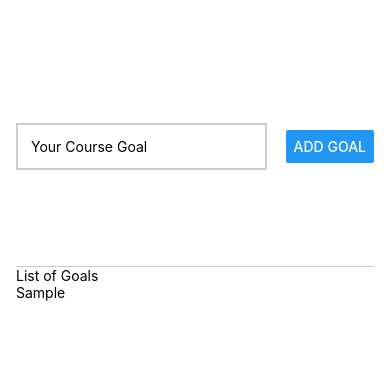
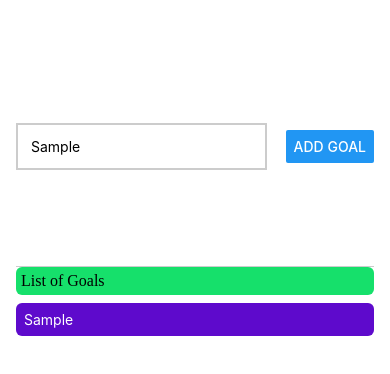
Before and after one commit to eryyyj/awesomeProjectJs, a React Native app: screen / in a window 390 px wide. Both pictures are taken after typing "Sample" into the empty fields and a click on the button "ADD GOAL". Shown: the top 374 px of the page. Built offline with nearby package versions, Linux system fonts and the light colour scheme.

Commit message:
modified:   App.js 	new file:   components/GoalInput.js 	new file:   components/GoalItem.js

```diff
--- a/App.js
+++ b/App.js
@@ -1,41 +1,31 @@
-import { StyleSheet, Text, View, Button, TextInput } from 'react-native';
+import { StyleSheet, View, FlatList } from 'react-native';
 import { useState } from 'react';
 
+import GoalItem from './components/GoalItem';
+import GoalInput from './components/GoalInput';
+
 export default function App() {
-  const [enteredGoalText, setEnteredGoalText] = useState('');
   const [courseGoals, setCourseGoals] = useState([]);
 
-  function goalInputHandler(enteredText) {
-    setEnteredGoalText(enteredText);
-  }
-
-  function addGoalHandler() {
+  function addGoalHandler(enteredGoalText) {
     setCourseGoals(currentCourseGoals => [
       ...currentCourseGoals,
-      { text: enteredGoalText, key: Math.random().toString() }
+      { text: enteredGoalText, key: Math.random().toString() },
     ]);
-    setEnteredGoalText('');
   }
 
   return (
     <View style={styles.appContainer}>
-      <View style={styles.inputContainer}>
-        <TextInput
-          style={styles.textInput}
-          placeholder='Your Course Goal'
-          onChangeText={goalInputHandler}
-          value={enteredGoalText}
+      <GoalInput onAddGoal={addGoalHandler} />
+      <View style={styles.goalsContainer}>
+        <text style={styles.listStyle}> List of Goals</text>
+        <FlatList
+          data={courseGoals}
+          renderItem={(itemData) => (
+            <GoalItem text={itemData.item.text} />
+          )}
+          keyExtractor={(item) => item.key}
         />
-        <Button
-          title='Add Goal'
-          onPress={addGoalHandler}
-        />
-      </View>
-      <View style={styles.goalsContainer}>
-        <Text>List of Goals</Text>
-        {courseGoals.map((item) => (
-          <Text key={item.key}>{item.text}</Text>
-        ))}
       </View>
     </View>
   );
@@ -47,22 +37,14 @@ const styles = StyleSheet.create({
     paddingHorizontal: 16,
     flex: 1,
   },
-  inputContainer: {
-    flex: 1,
-    flexDirection: 'row',
-    justifyContent: 'space-between',
-    alignItems: 'center',
-    paddingBottom: 24,
-    borderBottomWidth: 1,
-    borderBottomColor: '#cccccc',
-  },
-  textInput: {
-    borderWidth: 2,
-    borderColor: '#cccccc',
-    width: '70%',
-    padding: 13,
-  },
   goalsContainer: {
     flex: 3,
-  }
+  },
+  listStyle: {
+    fontStyle: 'normal',
+    backgroundColor: '#16e06bff',
+    borderBottomWidth: 1,
+    borderRadius: 6,
+    padding:5,
+  },
 });
--- /dev/null
+++ b/components/GoalInput.js
@@ -0,0 +1,49 @@
+import { View, TextInput, Button, StyleSheet } from 'react-native';
+import { useState } from 'react';
+
+function GoalInput(props) {
+  const [enteredGoalText, setEnteredGoalText] = useState('');
+
+  function goalInputHandler(enteredText) {
+    setEnteredGoalText(enteredText);
+  }
+
+  function addGoalHandler() {
+    props.onAddGoal(enteredGoalText);
+    setEnteredGoalText('');
+  }
+
+  return (
+    <View style={styles.inputContainer}>
+      <TextInput
+        style={styles.textInput}
+        placeholder='Your Course Goal'
+        onChangeText={goalInputHandler}
+      />
+      <Button
+        title='Add Goal'
+        onPress={addGoalHandler}
+      />
+    </View>
+  );
+}
+
+export default GoalInput;
+
+const styles = StyleSheet.create({
+  inputContainer: {
+    flex: 1,
+    flexDirection: 'row',
+    justifyContent: 'space-between',
+    alignItems: 'center',
+    paddingBottom: 24,
+    borderBottomWidth: 1,
+    borderBottomColor: '#cccccc',
+  },
+  textInput: {
+    borderWidth: 2,
+    borderColor: '#cccccc',
+    width: '70%',
+    padding: 13,
+  },
+});
--- /dev/null
+++ b/components/GoalItem.js
@@ -0,0 +1,24 @@
+import { View, Text, StyleSheet } from 'react-native';
+
+function GoalItem(props) {
+  return (
+    <View style={styles.goalItem}>
+      <Text style={styles.goalText}>{props.text}</Text>
+    </View>
+  );
+}
+
+export default GoalItem;
+
+const styles = StyleSheet.create({
+  goalItem: {
+    marginTop: 8,
+    marginBottom: 8,
+    padding: 8,
+    borderRadius: 6,
+    backgroundColor: '#5e0acc',
+  },
+  goalText: {
+    color: 'white',
+  },
+});
```
